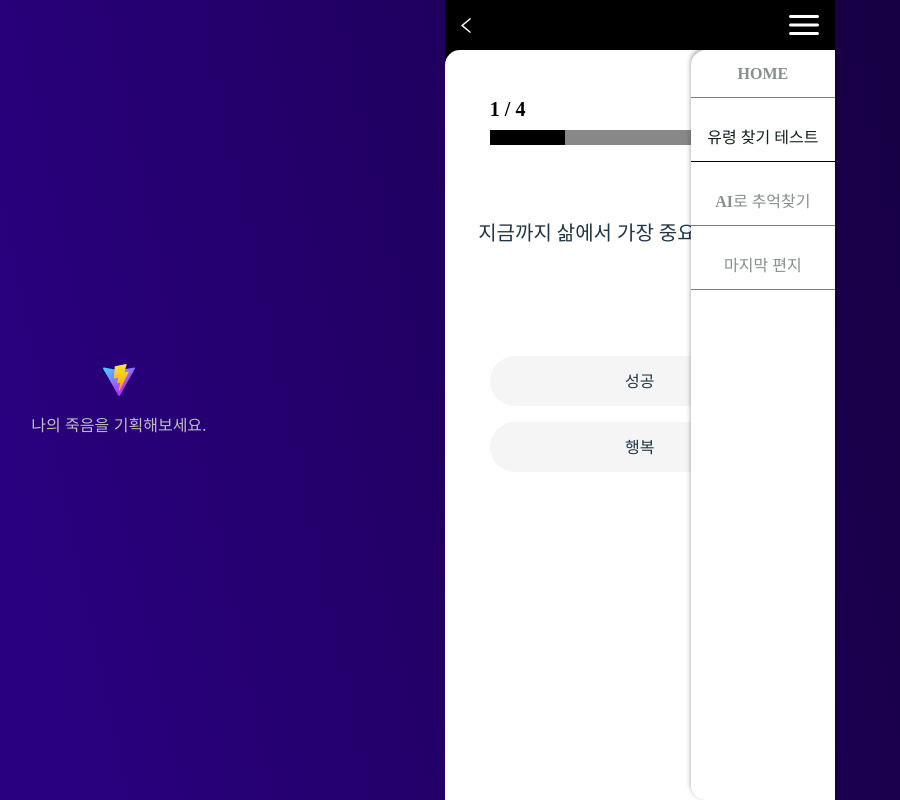
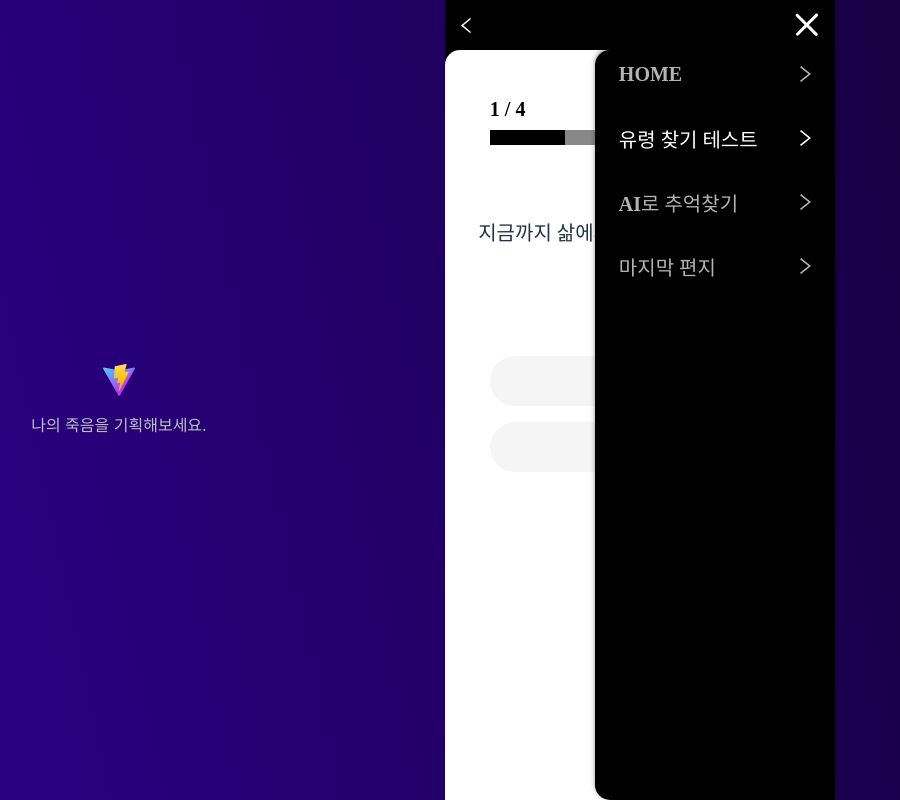
Before and after one commit to 9oormthon-univ/2024_BEOTKKOTTHON_TEAM_14_FE, a React (Vite) app: page /test in a window 1280 px wide. Both pictures are taken after a click on the icon 1010 px from the left and 25 px from the top of the page. Shown: the whole page, without its empty margins (207-1107 px from the left). Built offline with nearby package versions, Linux system fonts and the light colour scheme.

Commit message:
feat: SideBar UI 수정 진행 중

```diff
--- a/src/components/bar/SideBar.jsx
+++ b/src/components/bar/SideBar.jsx
@@ -10,18 +10,18 @@ const Container = styled.div`
   align-items: center;
   gap: 1rem;
 
-  width: 9rem;
+  width: 15rem;
   height: calc(100% - 3.125rem);
   flex-shrink: 0;
 
   border-radius: 0.9375rem 0rem 0rem 0.9375rem;
-  background: #fff;
+  background: #000;
   box-shadow: 0px -2px 5px 0px rgba(0, 0, 0, 0.4);
 
   z-index: 1000;
 
   .inactive {
-    opacity: 0.5;
+    opacity: 0.7;
   }
 
   .active {
@@ -32,18 +32,16 @@ const Container = styled.div`
 const IconContainer = styled.div`
   display: flex;
   align-items: center;
-  justify-content: space-around;
-  width: 9rem;
+  justify-content: space-between;
+  width: 12rem;
   height: 3rem;
 
-  border-bottom: 0.25px solid #000;
-
-  span {
-    color: var(--BLACK-GREEN, #102117);
-    font-family: Pretendard;
-    font-style: normal;
-    font-weight: 600;
-  }
+  color: #fff;
+  font-family: Pretendard;
+  font-size: 1.25rem;
+  font-style: normal;
+  font-weight: 600;
+  line-height: normal;
 `;
 
 const SideBar = () => {
@@ -59,6 +57,30 @@ const SideBar = () => {
       >
         <IconContainer>
           <span>HOME</span>
+          <svg
+            xmlns="http://www.w3.org/2000/svg"
+            width="11"
+            height="16"
+            viewBox="0 0 11 16"
+            fill="none"
+          >
+            <g clip-path="url(#clip0_523_6026)">
+              <path
+                d="M0 1.19175L1.04607 0L11 8L9.73627 9.0175L1.04607 16L0 14.8082L8.47253 8L0 1.19175Z"
+                fill="white"
+              />
+            </g>
+            <defs>
+              <clipPath id="clip0_523_6026">
+                <rect
+                  width="11"
+                  height="16"
+                  fill="white"
+                  transform="matrix(-1 0 0 1 11 0)"
+                />
+              </clipPath>
+            </defs>
+          </svg>
         </IconContainer>
       </NavLink>
 
@@ -70,6 +92,30 @@ const SideBar = () => {
       >
         <IconContainer>
           <span>유령 찾기 테스트</span>
+          <svg
+            xmlns="http://www.w3.org/2000/svg"
+            width="11"
+            height="16"
+            viewBox="0 0 11 16"
+            fill="none"
+          >
+            <g clip-path="url(#clip0_523_6026)">
+              <path
+                d="M0 1.19175L1.04607 0L11 8L9.73627 9.0175L1.04607 16L0 14.8082L8.47253 8L0 1.19175Z"
+                fill="white"
+              />
+            </g>
+            <defs>
+              <clipPath id="clip0_523_6026">
+                <rect
+                  width="11"
+                  height="16"
+                  fill="white"
+                  transform="matrix(-1 0 0 1 11 0)"
+                />
+              </clipPath>
+            </defs>
+          </svg>
         </IconContainer>
       </NavLink>
 
@@ -81,6 +127,30 @@ const SideBar = () => {
       >
         <IconContainer>
           <span>AI로 추억찾기</span>
+          <svg
+            xmlns="http://www.w3.org/2000/svg"
+            width="11"
+            height="16"
+            viewBox="0 0 11 16"
+            fill="none"
+          >
+            <g clip-path="url(#clip0_523_6026)">
+              <path
+                d="M0 1.19175L1.04607 0L11 8L9.73627 9.0175L1.04607 16L0 14.8082L8.47253 8L0 1.19175Z"
+                fill="white"
+              />
+            </g>
+            <defs>
+              <clipPath id="clip0_523_6026">
+                <rect
+                  width="11"
+                  height="16"
+                  fill="white"
+                  transform="matrix(-1 0 0 1 11 0)"
+                />
+              </clipPath>
+            </defs>
+          </svg>
         </IconContainer>
       </NavLink>
 
@@ -92,6 +162,30 @@ const SideBar = () => {
       >
         <IconContainer>
           <span>마지막 편지</span>
+          <svg
+            xmlns="http://www.w3.org/2000/svg"
+            width="11"
+            height="16"
+            viewBox="0 0 11 16"
+            fill="none"
+          >
+            <g clip-path="url(#clip0_523_6026)">
+              <path
+                d="M0 1.19175L1.04607 0L11 8L9.73627 9.0175L1.04607 16L0 14.8082L8.47253 8L0 1.19175Z"
+                fill="white"
+              />
+            </g>
+            <defs>
+              <clipPath id="clip0_523_6026">
+                <rect
+                  width="11"
+                  height="16"
+                  fill="white"
+                  transform="matrix(-1 0 0 1 11 0)"
+                />
+              </clipPath>
+            </defs>
+          </svg>
         </IconContainer>
       </NavLink>
     </Container>
--- a/src/components/bar/TopBar.jsx
+++ b/src/components/bar/TopBar.jsx
@@ -67,6 +67,7 @@ const TopBar = () => {
           </defs>
         </svg>
 
+        {!showSidebar ? (
           <svg
             className="sidebar"
             onClick={toggleSidebar}
@@ -96,6 +97,26 @@ const TopBar = () => {
               </clipPath>
             </defs>
           </svg>
+        ) : (
+          <svg
+            className="sidebar"
+            onClick={toggleSidebar}
+            xmlns="http://www.w3.org/2000/svg"
+            width="24"
+            height="24"
+            viewBox="0 0 24 24"
+            fill="none"
+          >
+            <path
+              d="M3.52129 22.2878L22.6132 3.19591C23.199 2.61013 23.1958 1.65727 22.6062 1.06765C22.0166 0.478032 21.0638 0.474924 20.478 1.06071L1.38608 20.1526C0.800296 20.7384 0.803403 21.6912 1.39302 22.2809C1.98264 22.8705 2.9355 22.8736 3.52129 22.2878Z"
+              fill="white"
+            />
+            <path
+              d="M1.06035 3.36015L20.1522 22.452C20.738 23.0378 21.6909 23.0347 22.2805 22.4451C22.8701 21.8555 22.8732 20.9026 22.2874 20.3168L3.19555 1.22495C2.60976 0.639165 1.65691 0.642272 1.06729 1.23189C0.477667 1.82151 0.47456 2.77437 1.06035 3.36015Z"
+              fill="white"
+            />
+          </svg>
+        )}
       </Navbox>
 
       {showSidebar && <SideBar />}
--- a/src/pages/service/TestPage.jsx
+++ b/src/pages/service/TestPage.jsx
@@ -106,7 +106,7 @@ const TestPage = () => {
   const navigate = useNavigate();
 
   const nextQuestion = () => {
-    if (gauge < 9) {
+    if (gauge < questionData.length) {
       setGauge(gauge + 1);
       setSelectedAnswer(null);
     } else {
```
Lines whose indentation alone changed are shown as unchanged.
